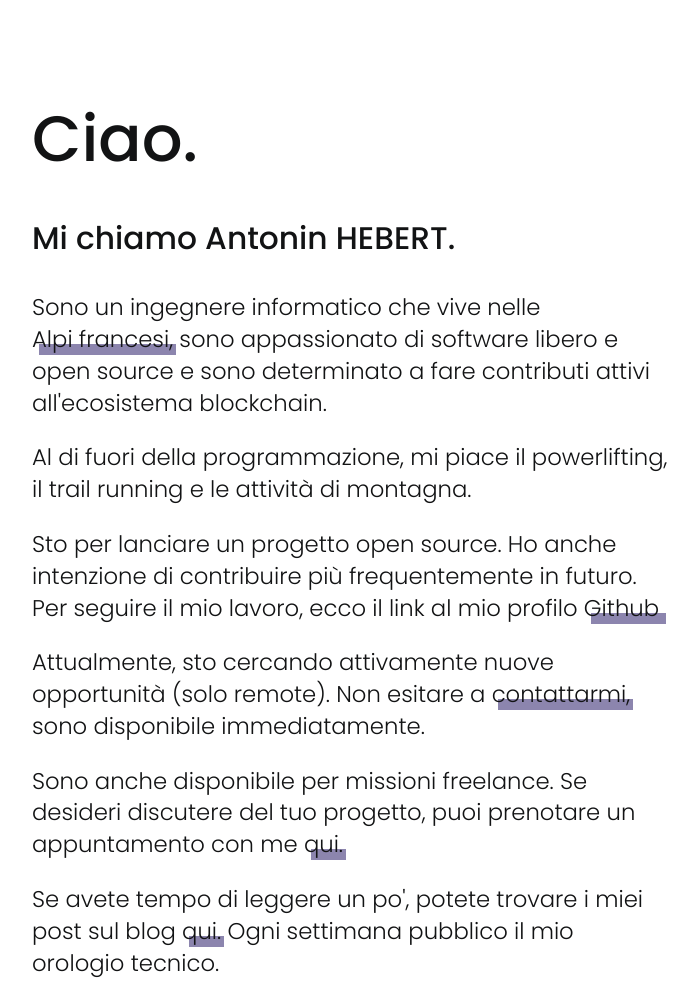
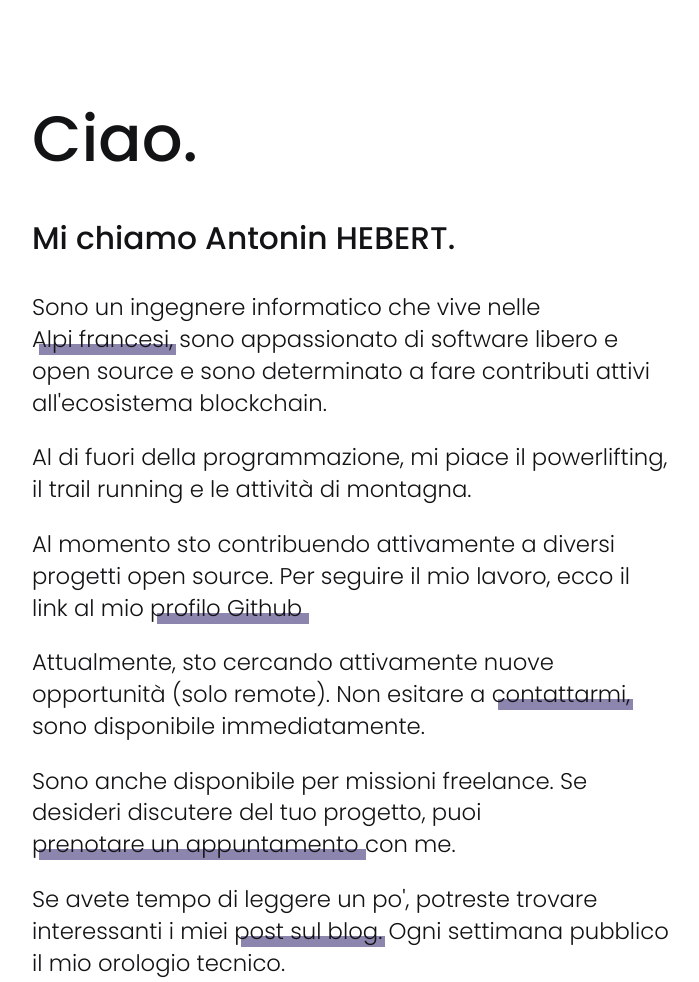
Before and after one commit to notnian/notnian.github.io, a plain HTML site: page it.html in a window 1280 px wide. Shown: the top 982 px of the page, without its empty margins (104-803 px from the left). Drawn offline with nearby package versions, Linux system fonts and the light colour scheme.

Commit message:
fix: blog link

```diff
--- a/it.html
+++ b/it.html
@@ -25,14 +25,14 @@
     <link rel="icon" type="image/png" sizes="16x16" href="/assets/favicon-16x16.png">
     <link rel="manifest" href="/assets/site.webmanifest">
 
-
+    <meta name="robots" content="follow, index" />
     <meta name="description"
         content="Antonin HEBERT (notnian), sviluppatore senior backend. Freelancer, appassionato di software libero e open source.">
     <meta name="author" content="Antonin HEBERT">
     <meta http-equiv="X-UA-Compatible">
     <meta name="revisit-after" content="7 days">
     <meta property="og:title" content="Antonin HEBERT">
-    <meta name="twitter:title" content="Antonin HEBERT">
+    <meta name="twitter:title" content="@notniant">
     <meta name="description" content="Antonin HEBERT's Portfolio">
     <meta property="og:description" content="Antonin HEBERT's Portfolio">
     <meta name="twitter:description" content="Antonin HEBERT's Portfolio">
@@ -61,21 +61,21 @@
         Al di fuori della programmazione, mi piace il powerlifting, il trail running e le attività di montagna.
     </p>
     <p>
-        Sto per lanciare un progetto open source. Ho anche intenzione di contribuire più frequentemente in futuro. Per
-        seguire il mio lavoro, ecco il link al mio profilo <a href="https://github.com/notnian"
-            target="_blank">Github</a>
+        Al momento sto contribuendo attivamente a diversi progetti open source. Per
+        seguire il mio lavoro, ecco il link al mio <a href="https://github.com/notnian"
+            target="_blank">profilo Github</a>
     </p>
     <p>
         Attualmente, sto cercando attivamente nuove opportunità (solo remote). Non esitare a <a
             href="mailto:hi@notnian.dev" target="_blank">contattarmi</a>, sono disponibile immediatamente.
     </p>
     <p>
-        Sono anche disponibile per missioni freelance. Se desideri discutere del tuo progetto, puoi prenotare un
-        appuntamento con me <a href="https://calendly.com/notnian/30min">qui</a>.
+        Sono anche disponibile per missioni freelance. Se desideri discutere del tuo progetto, puoi <a href="https://calendly.com/notnian/30min">prenotare un
+            appuntamento</a> con me.
     </p>
     <p>
-        Se avete tempo di leggere un po', potete trovare i miei post sul blog <a
-            href="https://blog.notnian.dev">qui</a>. Ogni settimana pubblico il mio orologio tecnico.
+        Se avete tempo di leggere un po', potreste trovare interessanti i miei <a
+        href="https://blog.notnian.dev/posts">post sul blog</a>. Ogni settimana pubblico il mio orologio tecnico.
     </p>
     <p>
         Puoi trovarmi anche qui.
```
Also changed, not shown: fr.html (+8 -8 lines), index.html (+7 -6 lines).
